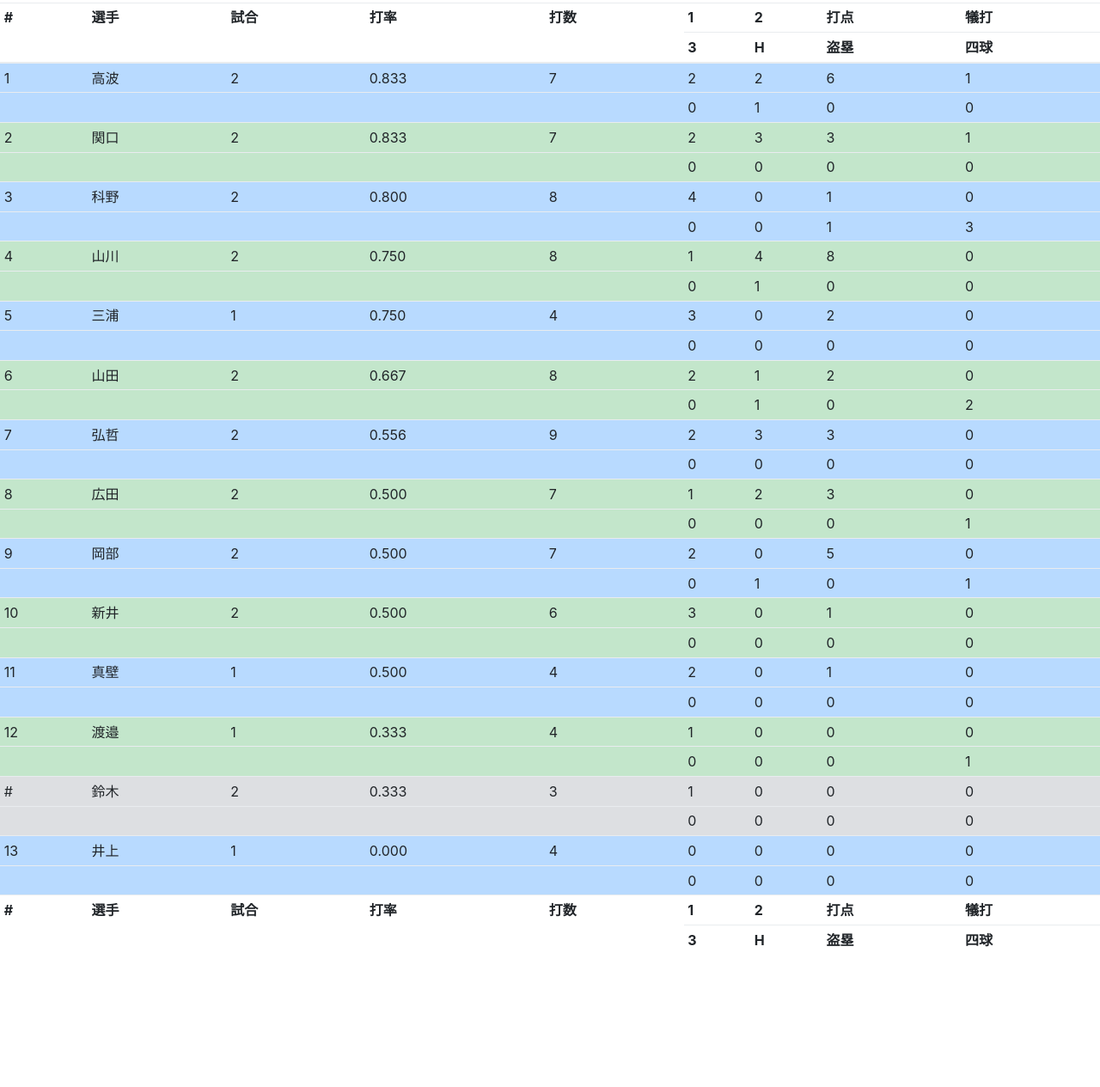
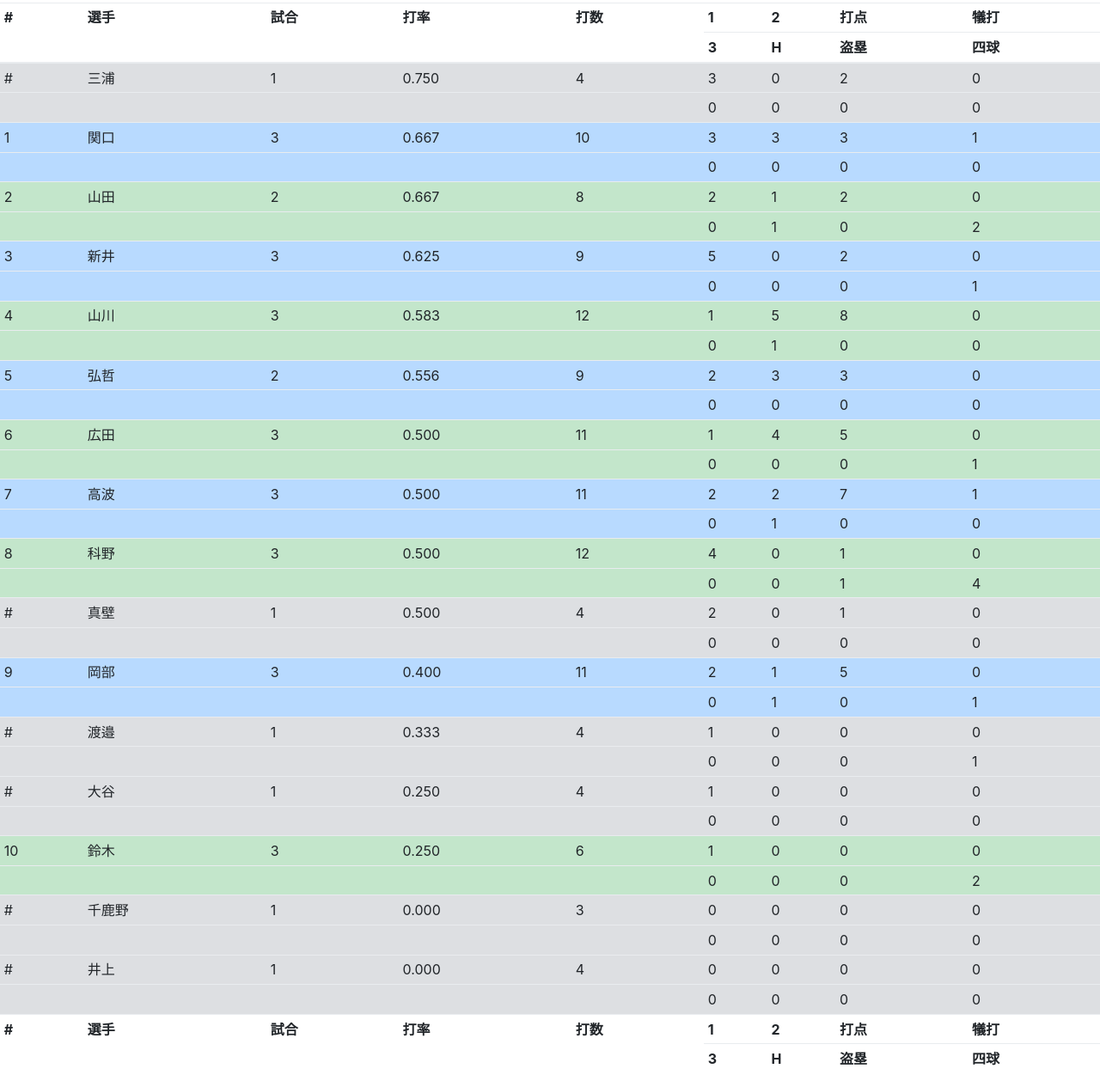
Before and after one commit to irisosoft/mutuwaka, a plain HTML site: page score/score2023.html in a window 1280 px wide. Shown: the part 127-1392 px from the top of the page at 86% size. Before the commit the page ends 1254 px from the top, so only its background shows below. Drawn offline with nearby package versions, Linux system fonts and the light colour scheme.

Commit message:
3/19 試合結果更新

```diff
--- a/score/score2023.html
+++ b/score/score2023.html
@@ -34,34 +34,40 @@
           <tr><th>3</th><th>H</th><th>盗塁</th><th>四球</th></tr>
         </thead>
         <tbody>
-          <tr class="table-primary"><td>1</td><td>高波</td><td>2</td><td>0.833</td><td>7</td><td>2</td><td>2</td><td>6</td><td>1</td></tr>
+
+          <tr class="table-secondary"><td>#</td><td>三浦</td><td>1</td><td>0.750</td><td>4</td><td>3</td><td>0</td><td>2</td><td>0</td></tr>
+          <tr class="table-secondary"><td></td><td></td><td></td><td></td><td></td><td>0</td><td>0</td><td>0</td><td>0</td></tr>
+          <tr class="table-primary"><td>1</td><td>関口</td><td>3</td><td>0.667</td><td>10</td><td>3</td><td>3</td><td>3</td><td>1</td></tr>
+          <tr class="table-primary"><td></td><td></td><td></td><td></td><td></td><td>0</td><td>0</td><td>0</td><td>0</td></tr>
+          <tr class="table-success"><td>2</td><td>山田</td><td>2</td><td>0.667</td><td>8</td><td>2</td><td>1</td><td>2</td><td>0</td></tr>
+          <tr class="table-success"><td></td><td></td><td></td><td></td><td></td><td>0</td><td>1</td><td>0</td><td>2</td></tr>
+          <tr class="table-primary"><td>3</td><td>新井</td><td>3</td><td>0.625</td><td>9</td><td>5</td><td>0</td><td>2</td><td>0</td></tr>
+          <tr class="table-primary"><td></td><td></td><td></td><td></td><td></td><td>0</td><td>0</td><td>0</td><td>1</td></tr>
+          <tr class="table-success"><td>4</td><td>山川</td><td>3</td><td>0.583</td><td>12</td><td>1</td><td>5</td><td>8</td><td>0</td></tr>
+          <tr class="table-success"><td></td><td></td><td></td><td></td><td></td><td>0</td><td>1</td><td>0</td><td>0</td></tr>
+          <tr class="table-primary"><td>5</td><td>弘哲</td><td>2</td><td>0.556</td><td>9</td><td>2</td><td>3</td><td>3</td><td>0</td></tr>
+          <tr class="table-primary"><td></td><td></td><td></td><td></td><td></td><td>0</td><td>0</td><td>0</td><td>0</td></tr>
+          <tr class="table-success"><td>6</td><td>広田</td><td>3</td><td>0.500</td><td>11</td><td>1</td><td>4</td><td>5</td><td>0</td></tr>
+          <tr class="table-success"><td></td><td></td><td></td><td></td><td></td><td>0</td><td>0</td><td>0</td><td>1</td></tr>
+          <tr class="table-primary"><td>7</td><td>高波</td><td>3</td><td>0.500</td><td>11</td><td>2</td><td>2</td><td>7</td><td>1</td></tr>
           <tr class="table-primary"><td></td><td></td><td></td><td></td><td></td><td>0</td><td>1</td><td>0</td><td>0</td></tr>
-          <tr class="table-success"><td>2</td><td>関口</td><td>2</td><td>0.833</td><td>7</td><td>2</td><td>3</td><td>3</td><td>1</td></tr>
-          <tr class="table-success"><td></td><td></td><td></td><td></td><td></td><td>0</td><td>0</td><td>0</td><td>0</td></tr>
-          <tr class="table-primary"><td>3</td><td>科野</td><td>2</td><td>0.800</td><td>8</td><td>4</td><td>0</td><td>1</td><td>0</td></tr>
-          <tr class="table-primary"><td></td><td></td><td></td><td></td><td></td><td>0</td><td>0</td><td>1</td><td>3</td></tr>
-          <tr class="table-success"><td>4</td><td>山川</td><td>2</td><td>0.750</td><td>8</td><td>1</td><td>4</td><td>8</td><td>0</td></tr>
-          <tr class="table-success"><td></td><td></td><td></td><td></td><td></td><td>0</td><td>1</td><td>0</td><td>0</td></tr>
-          <tr class="table-primary"><td>5</td><td>三浦</td><td>1</td><td>0.750</td><td>4</td><td>3</td><td>0</td><td>2</td><td>0</td></tr>
-          <tr class="table-primary"><td></td><td></td><td></td><td></td><td></td><td>0</td><td>0</td><td>0</td><td>0</td></tr>
-          <tr class="table-success"><td>6</td><td>山田</td><td>2</td><td>0.667</td><td>8</td><td>2</td><td>1</td><td>2</td><td>0</td></tr>
-          <tr class="table-success"><td></td><td></td><td></td><td></td><td></td><td>0</td><td>1</td><td>0</td><td>2</td></tr>
-          <tr class="table-primary"><td>7</td><td>弘哲</td><td>2</td><td>0.556</td><td>9</td><td>2</td><td>3</td><td>3</td><td>0</td></tr>
-          <tr class="table-primary"><td></td><td></td><td></td><td></td><td></td><td>0</td><td>0</td><td>0</td><td>0</td></tr>
-          <tr class="table-success"><td>8</td><td>広田</td><td>2</td><td>0.500</td><td>7</td><td>1</td><td>2</td><td>3</td><td>0</td></tr>
-          <tr class="table-success"><td></td><td></td><td></td><td></td><td></td><td>0</td><td>0</td><td>0</td><td>1</td></tr>
-          <tr class="table-primary"><td>9</td><td>岡部</td><td>2</td><td>0.500</td><td>7</td><td>2</td><td>0</td><td>5</td><td>0</td></tr>
+          <tr class="table-success"><td>8</td><td>科野</td><td>3</td><td>0.500</td><td>12</td><td>4</td><td>0</td><td>1</td><td>0</td></tr>
+          <tr class="table-success"><td></td><td></td><td></td><td></td><td></td><td>0</td><td>0</td><td>1</td><td>4</td></tr>
+          <tr class="table-secondary"><td>#</td><td>真壁</td><td>1</td><td>0.500</td><td>4</td><td>2</td><td>0</td><td>1</td><td>0</td></tr>
+          <tr class="table-secondary"><td></td><td></td><td></td><td></td><td></td><td>0</td><td>0</td><td>0</td><td>0</td></tr>
+          <tr class="table-primary"><td>9</td><td>岡部</td><td>3</td><td>0.400</td><td>11</td><td>2</td><td>1</td><td>5</td><td>0</td></tr>
           <tr class="table-primary"><td></td><td></td><td></td><td></td><td></td><td>0</td><td>1</td><td>0</td><td>1</td></tr>
-          <tr class="table-success"><td>10</td><td>新井</td><td>2</td><td>0.500</td><td>6</td><td>3</td><td>0</td><td>1</td><td>0</td></tr>
-          <tr class="table-success"><td></td><td></td><td></td><td></td><td></td><td>0</td><td>0</td><td>0</td><td>0</td></tr>
-          <tr class="table-primary"><td>11</td><td>真壁</td><td>1</td><td>0.500</td><td>4</td><td>2</td><td>0</td><td>1</td><td>0</td></tr>
-          <tr class="table-primary"><td></td><td></td><td></td><td></td><td></td><td>0</td><td>0</td><td>0</td><td>0</td></tr>
-          <tr class="table-success"><td>12</td><td>渡邉</td><td>1</td><td>0.333</td><td>4</td><td>1</td><td>0</td><td>0</td><td>0</td></tr>
-          <tr class="table-success"><td></td><td></td><td></td><td></td><td></td><td>0</td><td>0</td><td>0</td><td>1</td></tr>
-          <tr class="table-secondary"><td>#</td><td>鈴木</td><td>2</td><td>0.333</td><td>3</td><td>1</td><td>0</td><td>0</td><td>0</td></tr>
+          <tr class="table-secondary"><td>#</td><td>渡邉</td><td>1</td><td>0.333</td><td>4</td><td>1</td><td>0</td><td>0</td><td>0</td></tr>
+          <tr class="table-secondary"><td></td><td></td><td></td><td></td><td></td><td>0</td><td>0</td><td>0</td><td>1</td></tr>
+          <tr class="table-secondary"><td>#</td><td>大谷</td><td>1</td><td>0.250</td><td>4</td><td>1</td><td>0</td><td>0</td><td>0</td></tr>
           <tr class="table-secondary"><td></td><td></td><td></td><td></td><td></td><td>0</td><td>0</td><td>0</td><td>0</td></tr>
-          <tr class="table-primary"><td>13</td><td>井上</td><td>1</td><td>0.000</td><td>4</td><td>0</td><td>0</td><td>0</td><td>0</td></tr>
-          <tr class="table-primary"><td></td><td></td><td></td><td></td><td></td><td>0</td><td>0</td><td>0</td><td>0</td></tr>
+          <tr class="table-success"><td>10</td><td>鈴木</td><td>3</td><td>0.250</td><td>6</td><td>1</td><td>0</td><td>0</td><td>0</td></tr>
+          <tr class="table-success"><td></td><td></td><td></td><td></td><td></td><td>0</td><td>0</td><td>0</td><td>2</td></tr>
+          <tr class="table-secondary"><td>#</td><td>千鹿野</td><td>1</td><td>0.000</td><td>3</td><td>0</td><td>0</td><td>0</td><td>0</td></tr>
+          <tr class="table-secondary"><td></td><td></td><td></td><td></td><td></td><td>0</td><td>0</td><td>0</td><td>0</td></tr>
+          <tr class="table-secondary"><td>#</td><td>井上</td><td>1</td><td>0.000</td><td>4</td><td>0</td><td>0</td><td>0</td><td>0</td></tr>
+          <tr class="table-secondary"><td></td><td></td><td></td><td></td><td></td><td>0</td><td>0</td><td>0</td><td>0</td></tr>
+
         </tbody>
         <tfoot>
           <tr><th rowspan=2 style="vertical-align: top;">#</th><th rowspan=2 style="vertical-align: top;">選手</th><th rowspan=2 style="vertical-align: top;">試合</th><th rowspan=2 style="vertical-align: top;">打率</th><th rowspan=2 style="vertical-align: top;">打数</th><th>1</th><th>2</th><th>打点</th><th>犠打</th></tr>
```
Also changed, not shown: game/game2023.html (+75 -0 lines), index.html (+1 -0 lines), schedule/schedule.html (+0 -2 lines).
